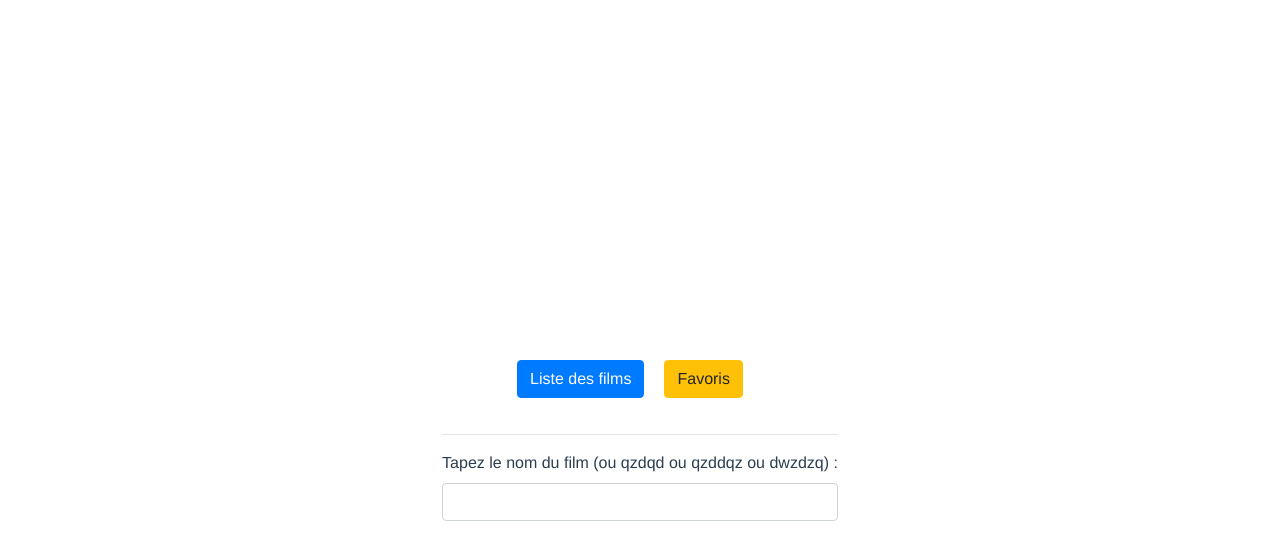
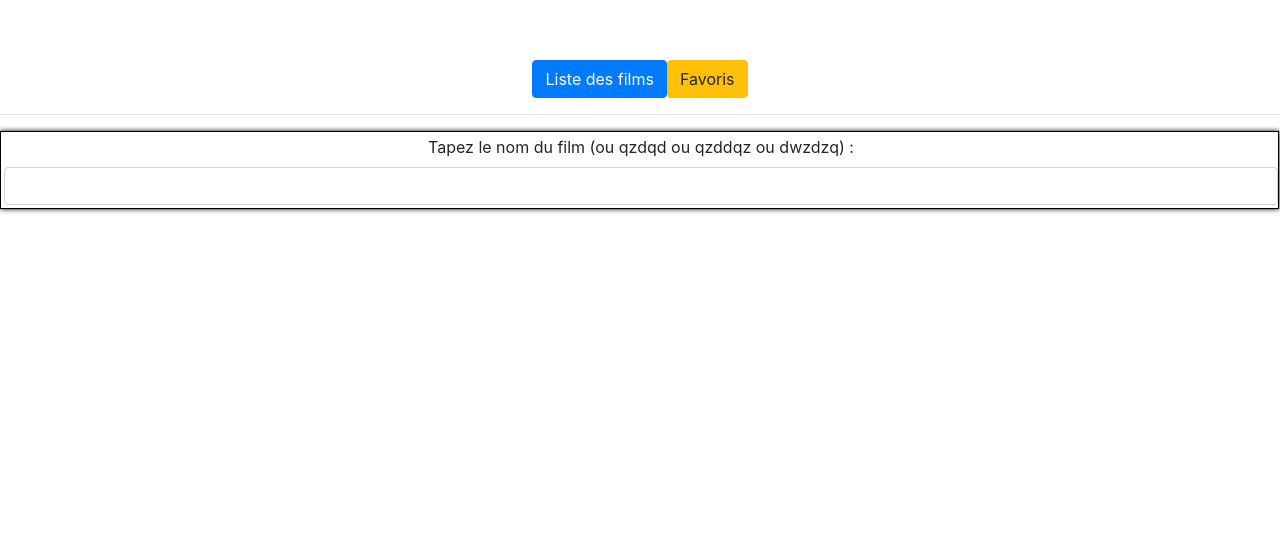
Before and after one commit to gaetanse/Filmotheque-VueJS, a Vue app: page /#/ in a window 1280 px wide. Shown: the top 560 px of the page. Built offline with nearby package versions, Linux system fonts and the light colour scheme; what v-reset-input would draw is missing.

Commit message:
delete and more delete

```diff
--- a/src/App.vue
+++ b/src/App.vue
@@ -10,11 +10,7 @@
 
 <style>
 #app {
-  font-family: 'Avenir', Helvetica, Arial, sans-serif;
-  -webkit-font-smoothing: antialiased;
-  -moz-osx-font-smoothing: grayscale;
   text-align: center;
-  color: #2c3e50;
   margin-top: 60px;
 }
 </style>
--- a/src/components/Favoris.vue
+++ b/src/components/Favoris.vue
@@ -13,18 +13,13 @@
 
 <script>
     export default {
-        name: 'About',
         data() {
             return {
-                film: this.$route.params.film,
                 favori: []
+            }},
+            methods: {
+                addFavori() {
+                }
             }
-        }
     }
 </script>
-<style>
-    .film {
-        font-size: 30px;
-        color: darkorange;
-    }
-</style>
--- a/src/components/Liste.vue
+++ b/src/components/Liste.vue
@@ -11,118 +11,13 @@
       </form>
   </div>
   </div>
-
 </template>
 
-<script>
-
-
-
-  const items = [
-    { "acteur": "Robert Downey Jr.", "role": "Tony Stark / Iron Man" },
-    { "acteur": "Gwyneth Paltrow", "role": "Pepper Potts" },
-    { "acteur": "Terrence Howard", "role": "James Rhodey" }
-  ];
-  let showAlert = (items.length > 1) ? false : true;
-  export default {
-    name: 'Items',
-    data() {
-      return {
-        nom: '',
-        role: '',
-        texte1_new: '',
-        texte2_new: '',
-        items,
-        showAlert
-      }},
-    methods : {
-      addItem() {
-        this.$validator.validateAll().then((result) => {
-          if (result) {
-            this.items.push({"acteur": this.nom, "role": this.role});
-            this.nom = '';
-            this.role = '';
-            return;
-          }
-        })
-      },
-
-      doubleValue: {
-        get(id){
-          //this function will determine what is displayed in the input
-          return this.items[id].acteur;
-        }
-      },
-    remove(id) {
-      this.items.splice(id, 1);
-    },
-      modif: function(e) {
-        e.preventDefault()
-        this.$data.texte1 = "";
-        this.$data.texte2 = "";
-        this.form.reset()
-      },
-      get_acteur(id){
-        return this.items[id].acteur;
-      },
-      get_role(id){
-        return this.items[id].role;
-      },
-      modif_Val(id,texte1,texte2) {
-        this.$validator.validateAll().then((result2) => {
-          if (result2) {
-            this.items[id].acteur=texte1;
-            this.items[id].role=texte2;
-            var self = this; //you need this because *this* will refer to Object.keys below`
-            //Iterate through each object field, key is name of the object field`
-            Object.keys(this.data.form).forEach(function(key,index) {
-              self.data.form[key] = '';
-            });
-            this.form.reset();
-            this.texte1 = '';
-            this.texte2 = '';
-            return;
-          }
-        })
-      }
-  }
-  }
-</script>
 <style>
-  @import url('https://fonts.googleapis.com/css?family=Montserrat:400,700');
-  body {
-    background-color: #EEEEEE;
-    font-family: 'Montserrat', sans-serif;
-    display: grid;
-    grid-template-rows: auto;
-    justify-items: center;
-    align-items: center;
-  }
-  body, html {
-    margin: 0;
-    height: 100%;
-  }
-  #app {
-    text-align: center;
-    color: #2c3e50;
-  } .input {
-      text-align: left;
-    }
-  input[type=text]:focus {
-    box-shadow: 0 0 5px rgba(81, 203, 238, 1);
+  .input {
+    box-shadow: 0 0 5px rgba(0, 0, 0, 1);
     padding: 3px 0px 3px 3px;
     margin: 5px 1px 3px 0px;
-    border: 1px solid rgba(81, 203, 238, 1);
-  }nav {
-     padding: 20px 20px 20px 0;
-   }
-  nav a {
-    padding: 10px;
-    text-decoration: none;
-    background: #fff;
-    border-radius: 3px;
-    color: rgb(0, 110, 255);
-    font-weight: bold;
+    border: 1px solid rgba(0, 0, 0, 1);
   }
-
 </style>
```
